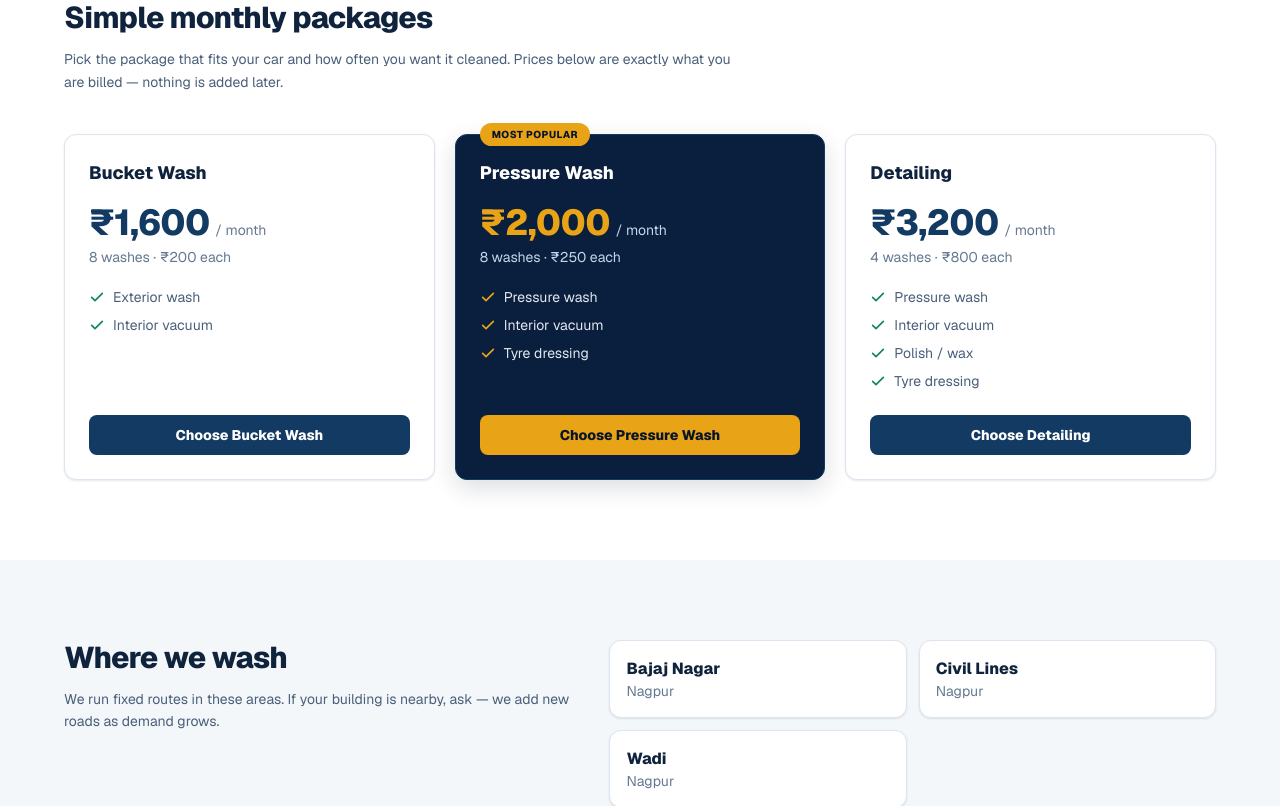
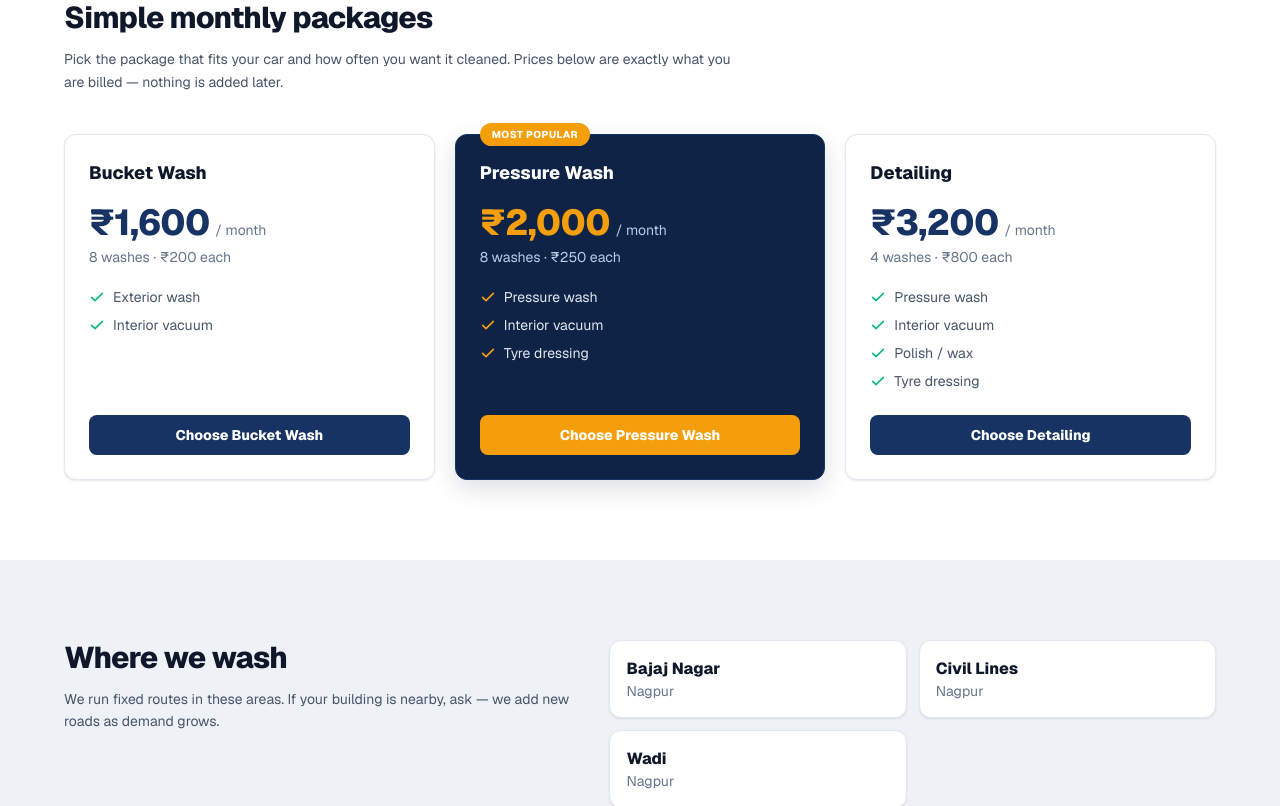
Before and after one commit to upardhi/carzz, a Next.js app: page / in a window 1280 px wide. Shown: the part 1800-2606 px from the top of the page. Built offline with nearby package versions, Linux system fonts and the light colour scheme.

Commit message:
Refactor styles and improve accessibility across components; update color themes and add placeholders for better user experience

```diff
--- a/src/app/(site)/EnquiryForm.tsx
+++ b/src/app/(site)/EnquiryForm.tsx
@@ -84,7 +84,7 @@ export function EnquiryForm({
       <div>
         <label className="field-label" htmlFor="e-name">Your name</label>
         <input id="e-name" className="field" value={name} required
-          onChange={(e) => setName(e.target.value)} />
+          onChange={(e) => setName(e.target.value)} placeholder="e.g. Rahul Sharma" />
       </div>
       <div>
         <label className="field-label" htmlFor="e-phone">Mobile number</label>
@@ -132,7 +132,8 @@ export function EnquiryForm({
       <div className="sm:col-span-2">
         <label className="field-label" htmlFor="e-email">Email (optional)</label>
         <input id="e-email" className="field" inputMode="email" type="email"
-          value={email} onChange={(e) => setEmail(e.target.value)} />
+          value={email} onChange={(e) => setEmail(e.target.value)}
+          placeholder="e.g. rahul@example.com" />
       </div>
 
       <div className="sm:col-span-2">
--- a/src/app/(site)/layout.tsx
+++ b/src/app/(site)/layout.tsx
@@ -131,7 +131,7 @@ export default async function SiteLayout({
             </p>
             <Link
               href="/login"
-              className="mt-3 inline-block rounded-lg bg-gold-500 px-4 py-2 text-sm font-extrabold text-navy-950 hover:bg-gold-400"
+              className="mt-3 inline-block rounded-lg bg-gold-500 px-4 py-2 text-sm font-extrabold text-white hover:bg-gold-600"
             >
               Open my account
             </Link>
--- a/src/app/(site)/page.tsx
+++ b/src/app/(site)/page.tsx
@@ -79,7 +79,7 @@ export default async function HomePage() {
           <div className="mt-8 flex flex-wrap gap-3">
             <a
               href="#book"
-              className="rounded-lg bg-gold-500 px-6 py-3 text-[15px] font-extrabold text-navy-950 transition-colors hover:bg-gold-400"
+              className="rounded-lg bg-gold-500 px-6 py-3 text-[15px] font-extrabold text-white transition-colors hover:bg-gold-600"
             >
               {site.heroPrimaryCta}
             </a>
@@ -183,7 +183,7 @@ export default async function HomePage() {
                   }`}
                 >
                   {featured ? (
-                    <span className="absolute -top-3 left-6 rounded-pill bg-gold-500 px-3 py-1 text-[10px] font-extrabold uppercase tracking-wider text-navy-950">
+                    <span className="absolute -top-3 left-6 rounded-pill bg-gold-500 px-3 py-1 text-[10px] font-extrabold uppercase tracking-wider text-white">
                       Most popular
                     </span>
                   ) : null}
@@ -240,7 +240,7 @@ export default async function HomePage() {
                     href="#book"
                     className={`mt-6 rounded-lg py-2.5 text-center text-sm font-extrabold transition-colors ${
                       featured
-                        ? 'bg-gold-500 text-navy-950 hover:bg-gold-400'
+                        ? 'bg-gold-500 text-white hover:bg-gold-600'
                         : 'bg-navy-800 text-white hover:bg-navy-700'
                     }`}
                   >
--- a/src/app/globals.css
+++ b/src/app/globals.css
@@ -2,33 +2,121 @@
 @tailwind components;
 @tailwind utilities;
 
+/* =============================================================================
+   FleetGuard Design System — globals.css
+   Single source of truth for colors, fonts, surfaces, and utility patterns.
+
+   HOW TO RETHEME:
+   1. Change CSS custom properties in :root below
+   2. Tailwind token values live in tailwind.config.ts (navy-*, gold-*, etc.)
+   Both files must stay in sync — the comments indicate which values mirror each other.
+   ============================================================================= */
+
 @layer base {
   :root {
-    /* Expands to: Geist, "Geist Fallback", -apple-system, … — next/font
-       supplies the size-adjusted fallback face inside the variable. */
+    /* Fonts — next/font injects the actual @font-face; these vars wire it in */
     --font-sans: var(--font-geist-sans), -apple-system, BlinkMacSystemFont,
       'Segoe UI', 'Helvetica Neue', sans-serif;
-    --font-mono: var(--font-geist-mono), ui-monospace, SFMono-Regular, Menlo,
-      monospace;
-    /* Safe-area insets, so an installed PWA clears the notch and home bar. */
-    --safe-top: env(safe-area-inset-top, 0px);
+    --font-mono: var(--font-geist-mono), ui-monospace, 'SF Mono',
+      'Roboto Mono', Menlo, monospace;
+    --font-display: var(--font-geist-sans), -apple-system, BlinkMacSystemFont,
+      'Segoe UI', sans-serif;
+
+    /* PWA safe-area insets */
+    --safe-top:    env(safe-area-inset-top, 0px);
     --safe-bottom: env(safe-area-inset-bottom, 0px);
+
+    /* ── Brand palette (mirrors tailwind.config.ts navy-*) ──────────────── */
+    --color-brand-50:  #f0f5fb;
+    --color-brand-100: #dae7f4;
+    --color-brand-200: #b6cfe8;
+    --color-brand-300: #84adda;
+    --color-brand-400: #4f86c6;
+    --color-brand-500: #2f66ae;
+    --color-brand-600: #214f92;
+    --color-brand-700: #1b4078;
+    --color-brand-800: #163363;
+    --color-brand-900: #0f2347;
+    --color-brand-950: #081429;
+
+    /* ── Accent palette (mirrors tailwind.config.ts gold-*) ─────────────── */
+    --color-accent-50:  #fffaeb;
+    --color-accent-100: #fef0c7;
+    --color-accent-200: #fde08a;
+    --color-accent-300: #fbc84c;
+    --color-accent-400: #fab224;
+    --color-accent-500: #f59e0b;
+    --color-accent-600: #d97706;
+    --color-accent-700: #b45309;
+    --color-accent-800: #92400e;
+    --color-accent-900: #78350f;
+
+    /* ── Success palette ─────────────────────────────────────────────────── */
+    --color-success-50:  #ecfdf5;
+    --color-success-100: #d1fae5;
+    --color-success-300: #6ee7b7;
+    --color-success-400: #34d399;
+    --color-success-500: #10b981;
+    --color-success-600: #059669;
+    --color-success-700: #047857;
+    --color-success-800: #065f46;
+
+    /* ── Warning palette ─────────────────────────────────────────────────── */
+    --color-warning-50:  #fffbeb;
+    --color-warning-100: #fef3c7;
+    --color-warning-500: #f59e0b;
+    --color-warning-600: #d97706;
+    --color-warning-700: #b45309;
+
+    /* ── Danger palette ──────────────────────────────────────────────────── */
+    --color-danger-50:  #fff1f2;
+    --color-danger-100: #ffe4e6;
+    --color-danger-300: #fda4af;
+    --color-danger-500: #f43f5e;
+    --color-danger-600: #e11d48;
+    --color-danger-700: #be123c;
+    --color-danger-800: #9f1239;
+
+    /* ── Semantic surfaces ───────────────────────────────────────────────── */
+    --surface-app:       #f5f7fa;   /* page background */
+    --surface-card:      #ffffff;   /* card / panel */
+    --surface-muted:     #eef2f7;   /* subtle tinted area */
+    --surface-sidebar:   #0f2347;   /* nav sidebar */
+    --surface-sidebar-2: #081429;   /* sidebar gradient end */
+
+    /* ── Semantic text ───────────────────────────────────────────────────── */
+    --text-primary:   #0f172a;
+    --text-secondary: #475569;
+    --text-muted:     #94a3b8;
+
+    /* ── Semantic borders ────────────────────────────────────────────────── */
+    --border-subtle: #e2e8f0;
+    --border-strong: #cbd5e1;
+
+    /* ── Focus ring ──────────────────────────────────────────────────────── */
+    --ring: rgba(33, 79, 146, 0.35);
+
     color-scheme: light;
   }
 
   html {
     -webkit-text-size-adjust: 100%;
     -webkit-tap-highlight-color: transparent;
+    height: 100%;
   }
 
   body {
-    @apply bg-surface-sunken text-ink antialiased;
+    background: var(--surface-app);
+    color: var(--text-primary);
     font-family: var(--font-sans);
-    /* Overscroll on a standalone PWA otherwise reveals the browser chrome. */
+    -webkit-font-smoothing: antialiased;
+    -moz-osx-font-smoothing: grayscale;
+    font-feature-settings: 'cv11', 'ss01', 'ss03';
+    /* Prevent rubber-band reveal of browser chrome in standalone PWA */
     overscroll-behavior-y: none;
   }
 
-  /* Inputs must be >=16px on iOS or Safari zooms the page on focus. */
+  /* iOS Safari zooms the page on focus if font-size < 16px */
   input,
   select,
   textarea {
@@ -44,58 +132,133 @@
   }
 
   :focus-visible {
-    @apply outline-none ring-2 ring-navy-500 ring-offset-2 ring-offset-white;
+    outline: 2px solid var(--ring);
+    outline-offset: 2px;
+    border-radius: 6px;
+  }
+
+  /* While the install banner is showing, keep the bottom of the page clear */
+  :root[data-install-banner] main {
+    padding-bottom: 11rem;
   }
 }
 
+/* =============================================================================
+   Component classes
+   ============================================================================= */
+
 @layer components {
+  /* Form field */
   .field {
     @apply w-full rounded-lg border border-line bg-surface-sunken px-3 py-2.5
       text-ink placeholder:text-ink-faint
-      focus:border-navy-500 focus:bg-white focus:outline-none focus:ring-2
+      focus:border-navy-600 focus:bg-white focus:outline-none focus:ring-2
       focus:ring-navy-100;
   }
 
+  /* Form label */
   .field-label {
     @apply mb-1 block text-[11px] font-bold uppercase tracking-wide text-ink-soft;
   }
 
-  /* Horizontal scroll container for wide tables on small screens. */
+  /* Horizontal scroll container for wide tables on small screens */
   .scroll-x {
     @apply -mx-3 overflow-x-auto px-3 sm:mx-0 sm:px-0;
     scrollbar-width: thin;
   }
 }
 
-@layer base {
-  /* While the install banner is showing, keep the bottom of the page clear of
-     it so nothing tappable ends up underneath. */
-  :root[data-install-banner] main {
-    padding-bottom: 11rem;
-  }
-}
+/* =============================================================================
+   Utility patterns — available everywhere, no Tailwind class required
+   ============================================================================= */
 
 @layer utilities {
-  .pt-safe {
-    padding-top: var(--safe-top);
-  }
-  .pb-safe {
-    padding-bottom: var(--safe-bottom);
-  }
-  .mb-safe {
-    margin-bottom: var(--safe-bottom);
-  }
-  .no-scrollbar::-webkit-scrollbar {
-    display: none;
-  }
+  /* Safe-area spacing (PWA notch / home bar) */
+  .pt-safe { padding-top: var(--safe-top); }
+  .pb-safe { padding-bottom: var(--safe-bottom); }
+  .mb-safe { margin-bottom: var(--safe-bottom); }
+
+  /* Hide scrollbar visually but keep functionality */
+  .no-scrollbar::-webkit-scrollbar { display: none; }
   .no-scrollbar {
     -ms-overflow-style: none;
     scrollbar-width: none;
   }
+
+  /* Tabular numbers — numeric data columns */
+  .num {
+    font-variant-numeric: tabular-nums;
+    font-feature-settings: 'tnum';
+  }
+
+  /* Subtle grid overlay for navy hero panels */
+  .surface-grid {
+    background-image:
+      linear-gradient(var(--border-subtle) 1px, transparent 1px),
+      linear-gradient(90deg, var(--border-subtle) 1px, transparent 1px);
+    background-size: 40px 40px;
+    background-position: -1px -1px;
+  }
+
+  /* Deep navy radial glow — command-center hero backgrounds */
+  .radial-glow-brand {
+    background:
+      radial-gradient(ellipse at top left, rgba(33,79,146,0.25), transparent 60%),
+      radial-gradient(ellipse at bottom right, rgba(245,158,11,0.18), transparent 55%),
+      linear-gradient(135deg, #081429 0%, #0f2347 55%, #163363 100%);
+  }
+
+  /* Frosted glass — overlays, modals, popovers */
+  .glass {
+    background: rgba(255, 255, 255, 0.04);
+    backdrop-filter: blur(12px);
+    -webkit-backdrop-filter: blur(12px);
+    border: 1px solid rgba(255, 255, 255, 0.08);
+  }
+
+  /* Shimmer skeleton loader */
+  .shimmer {
+    background: linear-gradient(90deg, #eef2f7 0%, #f8fafc 50%, #eef2f7 100%);
+    background-size: 800px 100%;
+    animation: shimmer 1.6s linear infinite;
+  }
+
+  /* Pulsing green dot for live / real-time indicators */
+  .live-dot {
+    animation: pulse-ring 2s infinite;
+  }
+
+  /* Slide-in for sidebar drawers and panels */
+  .slide-in {
+    animation: slide-in-right 220ms ease-out both;
+  }
+
+  /* Hide from screen, show in print */
+  .print-only { display: none; }
+  @media print { .print-only { display: revert; } }
+
+  /* select without system arrow (DOB pickers, custom selects) */
+  .dob-select {
+    appearance: none !important;
+    -webkit-appearance: none !important;
+    -moz-appearance: none !important;
+    background-image: none !important;
+  }
 }
 
+/* =============================================================================
+   Scrollbar styling (WebKit)
+   ============================================================================= */
+
+::-webkit-scrollbar              { width: 10px; height: 10px; }
+::-webkit-scrollbar-track        { background: transparent; }
+::-webkit-scrollbar-thumb        { background: #cbd5e1; border-radius: 10px; border: 2px solid transparent; background-clip: padding-box; }
+::-webkit-scrollbar-thumb:hover  { background: #94a3b8; background-clip: padding-box; border: 2px solid transparent; }
+
+/* =============================================================================
+   Print helpers
+   ============================================================================= */
+
 @media print {
-  .no-print {
-    display: none !important;
-  }
+  .no-print { display: none !important; }
 }
--- a/src/app/layout.tsx
+++ b/src/app/layout.tsx
@@ -45,7 +45,7 @@ export const metadata: Metadata = {
 };
 
 export const viewport: Viewport = {
-  themeColor: '#0f1e2a',
+  themeColor: '#081429',
   width: 'device-width',
   initialScale: 1,
   // Installed apps should not rubber-band or zoom on a double tap, but pinch
--- a/src/app/login/LoginForm.tsx
+++ b/src/app/login/LoginForm.tsx
@@ -74,6 +74,7 @@ export function LoginForm({ next }: { next?: string }) {
             type={show ? 'text' : 'password'}
             autoComplete="current-password"
             required
+            placeholder="••••••••"
             value={password}
             onChange={(e) => setPassword(e.target.value)}
           />
--- a/src/components/pwa/InstallPrompt.tsx
+++ b/src/components/pwa/InstallPrompt.tsx
@@ -95,7 +95,7 @@ export function InstallPrompt() {
             <button
               type="button"
               onClick={install}
-              className="rounded-lg bg-gold-500 px-3 py-1.5 text-xs font-extrabold text-navy-900"
+              className="rounded-lg bg-gold-500 px-3 py-1.5 text-xs font-extrabold text-white"
             >
               Install
             </button>
--- a/src/components/pwa/OnlineStatus.tsx
+++ b/src/components/pwa/OnlineStatus.tsx
@@ -26,7 +26,7 @@ export function OnlineStatus() {
   return (
     <div
       role="status"
-      className="sticky top-0 z-50 bg-gold-500 px-3 py-1.5 text-center text-xs font-extrabold text-navy-900"
+      className="sticky top-0 z-50 bg-gold-500 px-3 py-1.5 text-center text-xs font-extrabold text-white"
     >
       No connection — showing your last loaded data
     </div>
--- a/src/components/shell/ConsoleShell.tsx
+++ b/src/components/shell/ConsoleShell.tsx
@@ -82,7 +82,7 @@ export function ConsoleShell({
                   className={clsx(
                     'mb-0.5 flex items-center gap-2.5 rounded-lg px-3 py-2 text-[13px] font-semibold transition-colors',
                     active
-                      ? 'bg-gold-500 text-navy-950'
+                      ? 'bg-gold-500 text-white'
                       : 'text-navy-200/80 hover:bg-navy-700 hover:text-white',
                   )}
                 >
--- a/src/components/ui/primitives.tsx
+++ b/src/components/ui/primitives.tsx
@@ -163,7 +163,7 @@ const VARIANTS: Record<ButtonVariant, string> = {
     'bg-white text-navy-800 border border-line-strong hover:bg-surface-muted disabled:text-ink-faint',
   ghost: 'text-navy-800 hover:bg-navy-50 disabled:text-ink-faint',
   danger: 'bg-danger-500 text-white hover:bg-danger-600 disabled:bg-line-strong',
-  gold: 'bg-gold-500 text-navy-900 hover:bg-gold-400 disabled:bg-line-strong',
+  gold: 'bg-gold-500 text-white hover:bg-gold-600 disabled:bg-line-strong',
 };
 
 const SIZES: Record<ButtonSize, string> = {
--- a/tailwind.config.ts
+++ b/tailwind.config.ts
@@ -1,136 +1,162 @@
 import type { Config } from 'tailwindcss';
 
 /**
- * Carz Management design tokens, taken from the supplied reference screens.
+ * Carzz — FleetGuard Design System tokens.
  *
- * The system is deep blue navy + gold, not navy + teal:
- *   - navy   is the shell AND the primary action colour (the "Sign in" button
- *            and the action cards in the reference are solid navy blue)
- *   - gold   is the accent — the active sidebar item, the highlight line in
- *            the hero copy, the brand mark
- *   - green  marks positive state (the "Exited" pill), orange marks an exit
- *            or outbound action, red marks a problem
+ * Colors, fonts and shape tokens are defined here. Changing a value here
+ * cascades through every component that uses the Tailwind class.
  *
- * Everything in the UI is expressed with these semantic names, so a rebrand is
- * a change to this file rather than a sweep through components.
+ * Surface/text/border CSS custom properties and utility classes (glass,
+ * shimmer, radial-glow-brand, etc.) live in globals.css — single source of
+ * truth for the design system. Tailwind classes here reference those same
+ * values so Tailwind utilities and arbitrary CSS stay in sync.
+ *
+ * Palette mapping (old name -> FleetGuard value):
+ *   navy    -> brand  (deep navy command-center blues)
+ *   gold    -> accent (amber premium highlight)
+ *   success -> success (emerald, updated shades)
+ *   danger  -> danger (rose, updated shades)
  */
 const config: Config = {
   content: ['./src/**/*.{ts,tsx}'],
   theme: {
     extend: {
       colors: {
-        // Shell, chrome and primary actions
+        // Brand — deep navy spectrum (maps to old navy-*)
         navy: {
-          50: '#f1f6fb',
-          100: '#e1ebf5',
-          200: '#c3d8ec',
-          300: '#8fb3d9',
-          400: '#5b8cbe',
-          500: '#3a6ea5',
-          600: '#22558a',
-          700: '#17456f',
-          800: '#123a63',
-          850: '#0e2748',
-          900: '#0a1f3d',
-          950: '#061529',
+          50:  '#f0f5fb',
+          100: '#dae7f4',
+          200: '#b6cfe8',
+          300: '#84adda',
+          400: '#4f86c6',
+          500: '#2f66ae',
+          600: '#214f92',
+          700: '#1b4078',
+          800: '#163363',
+          850: '#112848',
+          900: '#0f2347',
+          950: '#081429',
         },
-        // Accent — active nav, brand highlight, "needs a decision"
+        // Accent — amber/gold (maps to old gold-*)
         gold: {
-          50: '#fff9ec',
-          100: '#fcefd2',
-          200: '#f7e3b5',
-          300: '#fad98a',
-          400: '#f5c453',
-          500: '#e8a317',
-          600: '#b87a0f',
-          700: '#8a5a0b',
+          50:  '#fffaeb',
+          100: '#fef0c7',
+          200: '#fde08a',
+          300: '#fbc84c',
+          400: '#fab224',
+          500: '#f59e0b',
+          600: '#d97706',
+          700: '#b45309',
+          800: '#92400e',
+          900: '#78350f',
         },
-        // Positive state
+        // Success — emerald
         success: {
-          50: '#eef8f3',
-          100: '#dcf2e4',
-          200: '#b6e3ce',
-          500: '#0f8560',
-          600: '#0b6b4f',
-          700: '#07553d',
+          50:  '#ecfdf5',
+          100: '#d1fae5',
+          200: '#a7f3d0',
+          300: '#6ee7b7',
+          400: '#34d399',
+          500: '#10b981',
+          600: '#059669',
+          700: '#047857',
+          800: '#065f46',
         },
-        // Outbound / exit actions
-        orange: {
-          50: '#fdf3ea',
-          100: '#fae2cd',
-          500: '#c85e0d',
-          600: '#b4530a',
-          700: '#8d4108',
+        // Warning — amber semantic alias
+        warning: {
+          50:  '#fffbeb',
+          100: '#fef3c7',
+          500: '#f59e0b',
+          600: '#d97706',
+          700: '#b45309',
         },
+        // Danger — rose
         danger: {
-          50: '#fef3f2',
-          100: '#f8dad8',
-          300: '#e39a95',
-          500: '#b3261e',
-          600: '#8f1d18',
+          50:  '#fff1f2',
+          100: '#ffe4e6',
+          200: '#fecdd3',
+          300: '#fda4af',
+          400: '#fb7185',
+          500: '#f43f5e',
+          600: '#e11d48',
+          700: '#be123c',
+          800: '#9f1239',
         },
-        // Content
+        // Ink — content text
         ink: {
-          DEFAULT: '#10233d',
-          soft: '#4a5f7a',
-          mute: '#64788f',
-          faint: '#8fa3b8',
+          DEFAULT: '#0f172a',
+          soft:    '#475569',
+          mute:    '#64748b',
+          faint:   '#94a3b8',
         },
+        // Surface
         surface: {
           DEFAULT: '#ffffff',
-          muted: '#f4f7fa',
-          sunken: '#eef3f8',
-          raised: '#e3eaf2',
+          muted:   '#eef2f7',
+          sunken:  '#f5f7fa',
+          raised:  '#e2e8f0',
         },
+        // Border
         line: {
-          DEFAULT: '#dce5ef',
-          soft: '#edf2f7',
-          strong: '#c8d5e3',
+          DEFAULT: '#e2e8f0',
+          soft:    '#f1f5f9',
+          strong:  '#cbd5e1',
         },
       },
+
       fontFamily: {
-        sans: [
-          // Already expands to `Geist, "Geist Fallback"`.
-          'var(--font-geist-sans)',
-          '-apple-system',
-          'BlinkMacSystemFont',
-          'Segoe UI',
-          'Helvetica Neue',
-          'sans-serif',
-        ],
-        mono: [
-          'var(--font-geist-mono)',
-          'ui-monospace',
-          'SFMono-Regular',
-          'Menlo',
-          'monospace',
-        ],
+        sans:    ['var(--font-geist-sans)', '-apple-system', 'BlinkMacSystemFont', 'Segoe UI', 'Helvetica Neue', 'sans-serif'],
+        mono:    ['var(--font-geist-mono)', 'ui-monospace', 'SF Mono', 'Roboto Mono', 'Menlo', 'monospace'],
+        display: ['var(--font-geist-sans)', '-apple-system', 'BlinkMacSystemFont', 'Segoe UI', 'sans-serif'],
       },
+
       borderRadius: {
         card: '12px',
         pill: '999px',
       },
+
       boxShadow: {
-        card: '0 1px 2px rgba(16,35,61,.06), 0 1px 3px rgba(16,35,61,.05)',
-        raised: '0 8px 24px rgba(6,21,41,.14)',
-        float: '0 14px 40px rgba(6,21,41,.45)',
+        card:   '0 1px 2px rgba(15,35,71,.06), 0 1px 3px rgba(15,35,71,.05)',
+        raised: '0 8px 24px rgba(8,20,41,.14)',
+        float:  '0 14px 40px rgba(8,20,41,.45)',
       },
+
       backgroundImage: {
-        // The faint grid the reference screens carry over their navy panels.
         'navy-grid':
           'linear-gradient(rgba(255,255,255,.035) 1px, transparent 1px),' +
           'linear-gradient(90deg, rgba(255,255,255,.035) 1px, transparent 1px)',
       },
+
       backgroundSize: {
         grid: '44px 44px',
       },
+
       keyframes: {
         'fade-up': {
           from: { opacity: '0', transform: 'translateY(6px)' },
-          to: { opacity: '1', transform: 'translateY(0)' },
+          to:   { opacity: '1', transform: 'translateY(0)' },
+        },
+        'slide-in-right': {
+          from: { transform: 'translateX(16px)', opacity: '0' },
+          to:   { transform: 'translateX(0)',    opacity: '1' },
+        },
+        shimmer: {
+          '0%':   { backgroundPosition: '-400px 0' },
+          '100%': { backgroundPosition:  '400px 0' },
+        },
+        'pulse-ring': {
+          '0%':   { boxShadow: '0 0 0 0 rgba(16,185,129,0.55)' },
+          '70%':  { boxShadow: '0 0 0 10px rgba(16,185,129,0)' },
+          '100%': { boxShadow: '0 0 0 0 rgba(16,185,129,0)' },
         },
       },
-      animation: { 'fade-up': 'fade-up .22s ease-out both' },
+
+      animation: {
+        'fade-up':    'fade-up 220ms ease-out both',
+        'slide-in':   'slide-in-right 220ms ease-out both',
+        shimmer:      'shimmer 1.6s linear infinite',
+        'pulse-ring': 'pulse-ring 2s infinite',
+      },
     },
   },
   plugins: [],
```
Also changed, not shown: 1 other file (tests, documents, lock files or other folders).
